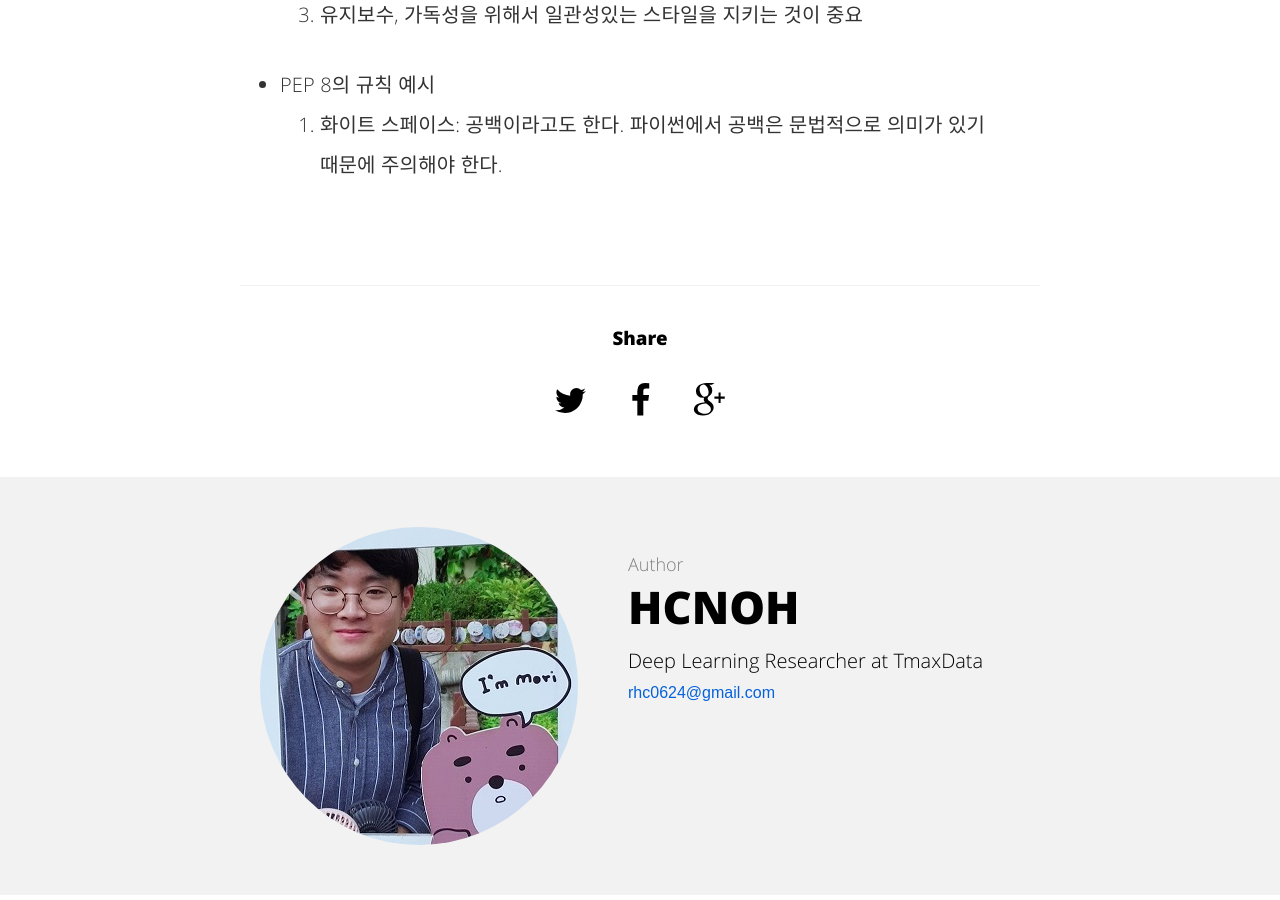
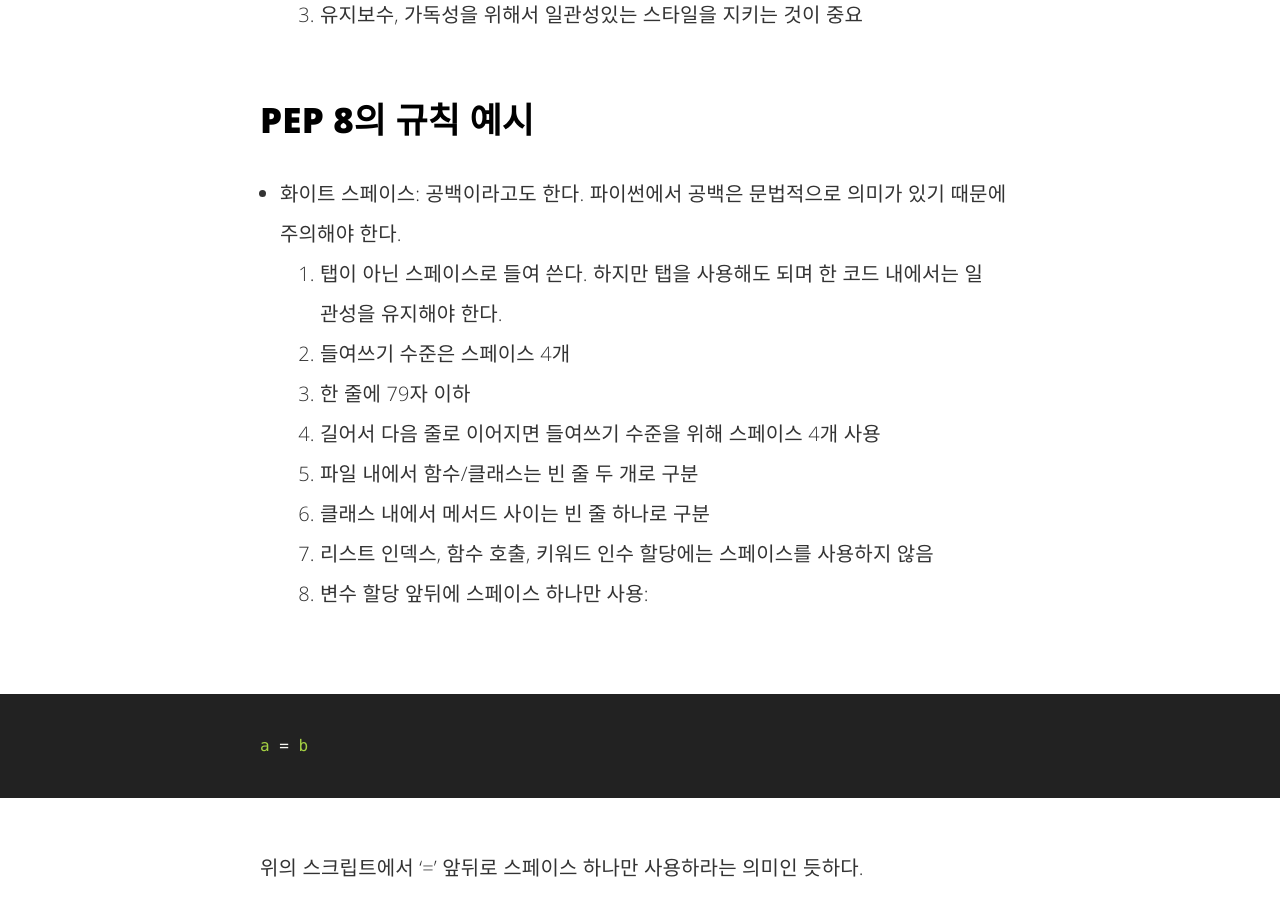
Before and after one commit to hcnoh/blog-prev, a Jekyll site: the page built from _posts/2018-09-09-effective-python-way02.md, in a window 1280 px wide and 900 px high, scrolled down 1444 px. Built offline with Jekyll 4.4.1, drawn with Linux system fonts in a browser that asks for light colours; comment, search, counter and statistics services are not loaded; some of the changed text lies outside the part shown.

Commit message:
Update 2018-09-09-effective-python-way02.md

```diff
--- a/_posts/2018-09-09-effective-python-way02.md
+++ b/_posts/2018-09-09-effective-python-way02.md
@@ -19,5 +19,22 @@ twitter_text: '이펙티브 파이썬 스터디 WAY 02 정리'
 1. 파이썬 개선 제안서 (Python Enhancement Proposal) #8
 2. 파이썬 코드를 어떻게 구성할지 알려주는 스타일 가이드
 3. 유지보수, 가독성을 위해서 일관성있는 스타일을 지키는 것이 중요
-- PEP 8의 규칙 예시
-1. 화이트 스페이스: 공백이라고도 한다. 파이썬에서 공백은 문법적으로 의미가 있기 때문에 주의해야 한다.
+
+## PEP 8의 규칙 예시
+- 화이트 스페이스: 공백이라고도 한다. 파이썬에서 공백은 문법적으로 의미가 있기 때문에 주의해야 한다.
+1. 탭이 아닌 스페이스로 들여 쓴다. 하지만 탭을 사용해도 되며 한 코드 내에서는 일관성을 유지해야 한다.
+2. 들여쓰기 수준은 스페이스 4개
+3. 한 줄에 79자 이하
+4. 길어서 다음 줄로 이어지면 들여쓰기 수준을 위해 스페이스 4개 사용
+5. 파일 내에서 함수/클래스는 빈 줄 두 개로 구분
+6. 클래스 내에서 메서드 사이는 빈 줄 하나로 구분
+7. 리스트 인덱스, 함수 호출, 키워드 인수 할당에는 스페이스를 사용하지 않음
+8. 변수 할당 앞뒤에 스페이스 하나만 사용:
+{% highlight python %}
+a = b
+{% endhighlight %}
+위의 스크립트에서 '=' 앞뒤로 스페이스 하나만 사용하라는 의미인 듯하다.
+
+- 명명(Naming): 이 스타일을 따르면 코드를 읽을 때 각 이름에 대응하는 타입을 구별하기 쉬움
+1. 함수, 변수, 속성은 lowercase_underscore 형식
+2. Protected 인스턴스 속성은 _leading_underscore 형식
```
